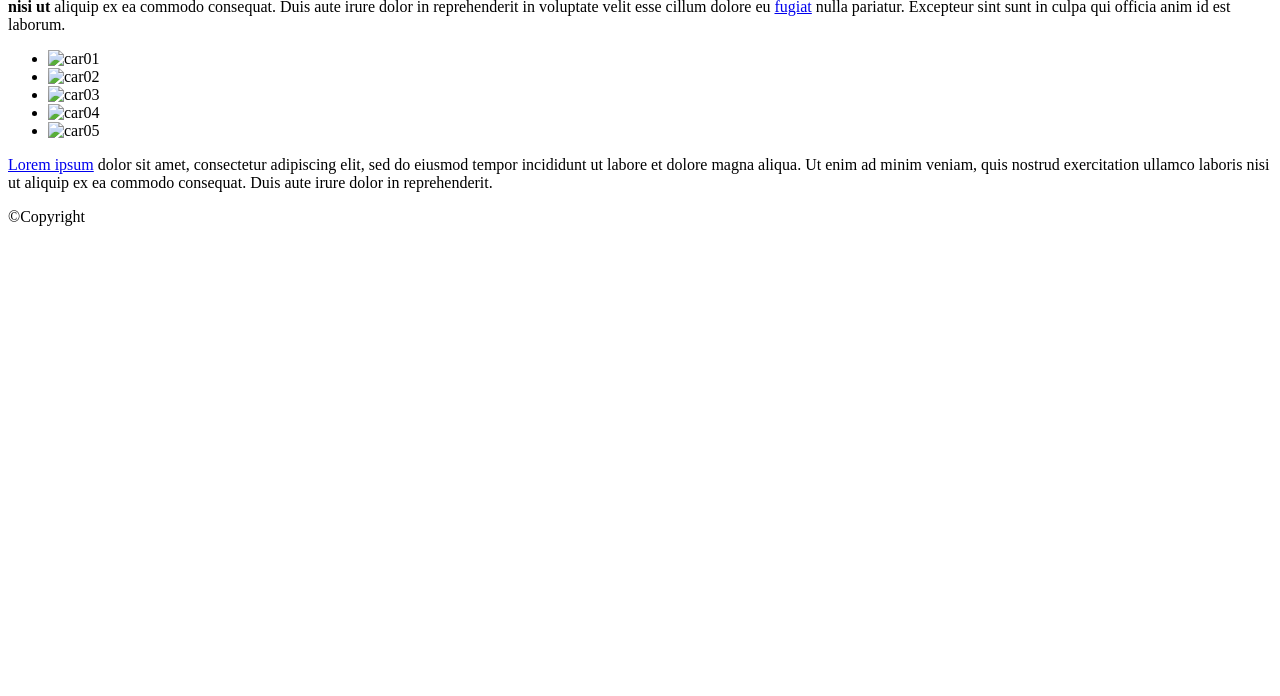
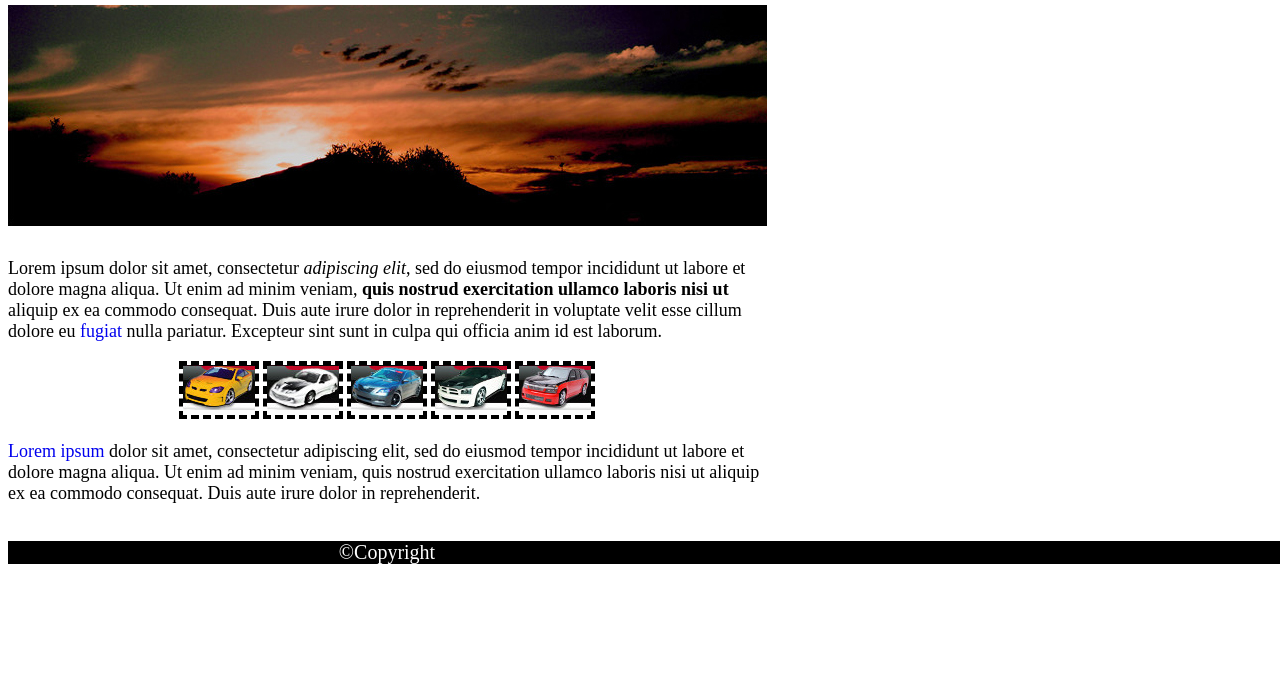
Before and after one commit to Vaterpejekos/simple, a plain HTML site: page index.html in a window 1280 px wide. Shown: the part 104-800 px from the top of the page. Drawn offline with Linux system fonts and the light colour scheme; the site is published under a folder, as on GitHub Pages, so addresses that start at the root find nothing.

Commit message:
simple chenges

```diff
--- a/index.html
+++ b/index.html
@@ -4,7 +4,7 @@
 <head>
     <meta charset="UTF-8">
     <meta name="viewport" content="width=device-width, initial-scale=1.0">
-    <link rel="stylesheet" href="/css/style.css">
+    <link rel="stylesheet" href="css/style.css">
     <title>simple</title>
 </head>
 
@@ -15,7 +15,7 @@
     <main>
         <article>
             <section class="main__section">
-                <img src="/img/sunset.jpg" alt="sunset">
+                <img src="img/sunset.jpg" alt="sunset">
                 <p class="lorem__ipsum">Lorem ipsum dolor sit amet, consectetur <i>adipiscing elit</i>, sed do eiusmod
                     tempor
                     incididunt ut labore et dolore
@@ -27,11 +27,11 @@
                     nulla pariatur. Excepteur sint sunt in culpa qui officia
                     anim id est laborum.</p>
                 <ul>
-                    <li><img src="/img/car01.jpg" alt="car01"></li>
-                    <li><img src="/img/car02.jpg" alt="car02"></li>
-                    <li><img src="/img/car03.jpg" alt="car03"></li>
-                    <li><img src="/img/car04.jpg" alt="car04"></li>
-                    <li><img src="/img/car05.jpg" alt="car05"></li>
+                    <li><img src="img/car01.jpg" alt="car01"></li>
+                    <li><img src="img/car02.jpg" alt="car02"></li>
+                    <li><img src="img/car03.jpg" alt="car03"></li>
+                    <li><img src="img/car04.jpg" alt="car04"></li>
+                    <li><img src="img/car05.jpg" alt="car05"></li>
                 </ul>
 
                 <p class=""><a href="#">Lorem ipsum</a> dolor sit amet, consectetur adipiscing elit, sed do eiusmod
```
